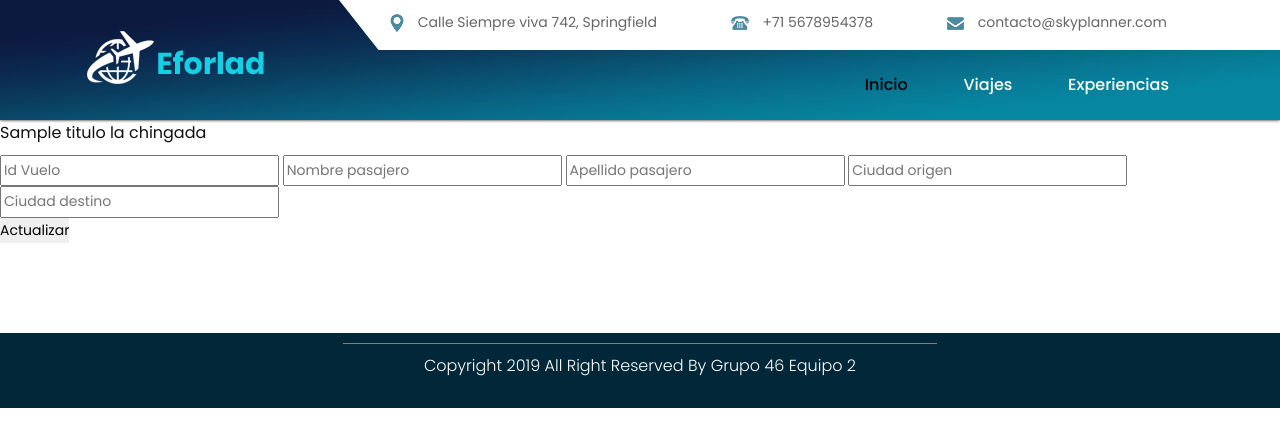
After one commit to jorueda/gestion_vuelos, a Flask app: template templates/editar.html in a window 1280 px wide. The commit adds this page. Shown: the top 447 px of the page. Run offline with Flask 2, Linux system fonts and the light colour scheme; the template is opened without the code that fills it: most values are stand-ins (such as "Sample title", 1, 10 or a date in 2020); some libraries are stand-ins or nearby versions.

Commit message:
Adicion editar y eliminar

```diff
--- /dev/null
+++ b/app.py
@@ -0,0 +1,51 @@
+from flask import Flask
+from flask import render_template, request
+
+app = Flask(__name__)
+app.secret_key = "Llavesecreta"
+
+@app.route('/')#,methods=["GET", "POST"])
+def index():
+	return render_template('index.html', titulo="Sky Planner")
+
+@app.route('/viajes/')
+def viajes():
+	return render_template('viajes.html', titulo="Sky Planner")
+
+@app.route('/experiencias/')
+def experiencias():
+	return render_template('experiencias.html', titulo="Sky Planner")
+
+@app.route('/admin/')
+def admin():
+	return render_template('admin.html', titulo="Sky Planner")
+
+@app.route('/editar/', )
+def editar_vuelo():
+	return render_template('editar.html', titulo="Editar Vuelo")
+
+@app.route('/editado/', methods=['GET', 'POST'])
+def vuelo_editado():
+	if request.method == 'POST':
+		id_vuelo = request.form['id_vuelo']
+		nombre = request.form['nombre']
+		apellido = request.form['apellido']
+		ciudad_origen = request.form['ciudad_origen']
+		ciudad_destino = request.form['ciudad_destino']
+		mensaje = "editado"
+		return render_template('actualizado.html', titulo="Editar Vuelo", id_vuelo=id_vuelo, nombre=nombre,
+			apellido=apellido, ciudad_origen=ciudad_origen, ciudad_destino=ciudad_destino, mensaje=mensaje)
+
+@app.route('/eliminar/', )
+def eliminar_vuelo():
+	return render_template('eliminar.html', titulo="Eliminar Vuelo")
+
+@app.route('/eliminado/', methods=['GET', 'POST'])
+def vuelo_eliminado():
+	if request.method == 'POST':
+		id_vuelo = request.form['id_vuelo']
+		mensaje = "eliminado"
+		return render_template('actualizado.html', titulo="Eliminar Vuelo", id_vuelo=id_vuelo, mensaje=mensaje)
+
+if __name__ == '__main__':
+	app.run(debug = True)
--- a/templates/base/base.html
+++ b/templates/base/base.html
@@ -98,16 +98,16 @@
       </footer>
       <!-- end footer -->
       <!-- Javascript files-->
-      <script src="js/jquery.min.js"></script>
-      <script src="js/popper.min.js"></script>
-      <script src="js/bootstrap.bundle.min.js"></script>
-      <script src="js/jquery-3.0.0.min.js"></script>
-      <script src="js/plugin.js"></script>
+      <script src="{{ url_for('static', filename='js/jquery.min.js') }}"></script>
+      <script src="{{ url_for('static', filename='js/popper.min.js') }}"></script>
+      <script src="{{ url_for('static', filename='js/bootstrap.bundle.min.js') }}"></script>
+      <script src="{{ url_for('static', filename='js/jquery-3.0.0.min.js') }}"></script>
+      <script src="{{ url_for('static', filename='js/plugin.js') }}"></script>
       <!-- sidebar -->
-      <script src="js/jquery.mCustomScrollbar.concat.min.js"></script>
-      <script src="js/custom.js"></script>
+      <script src="{{ url_for('static', filename='js/jquery.mCustomScrollbar.concat.min.js') }}"></script>
+      <script src="{{ url_for('static', filename='js/custom.js') }}"></script>
       <!-- javascript -->
-      <script src="js/owl.carousel.js"></script>
+      <script src="{{ url_for('static', filename='js/owl.carousel.js') }}"></script>
       <script>
          $(document).ready(function() {
            var owl = $('.owl-carousel');
--- /dev/null
+++ b/templates/editar.html
@@ -0,0 +1,26 @@
+{% extends 'base/base.html' %}
+
+{% block title %}
+   {{ titulo }}
+{% endblock %}
+
+{% block content %}
+
+   <h4> {{ titulo }} la chingada </h4>
+
+   <div>
+      <form action="/editado/" method="post">
+          <div>
+              <input type="number" name="id_vuelo" placeholder="Id Vuelo" value="">
+              <input type="text" name="nombre" placeholder="Nombre pasajero" value="">
+              <input type="text" name="apellido" placeholder="Apellido pasajero" value="">
+              <input type="text" name="ciudad_origen" placeholder="Ciudad origen" value="">
+              <input type="text" name="ciudad_destino" placeholder="Ciudad destino" value="">
+          </div>
+          <div>
+              <button>Actualizar</button>
+          </div>
+      </form>
+  </div>
+
+{% endblock %}
```
Also changed, not shown: templates/actualizado.html (added, +22 -0 lines), templates/eliminar.html (added, +22 -0 lines), test_templates.py (deleted, +0 -23 lines), 1 other file.
